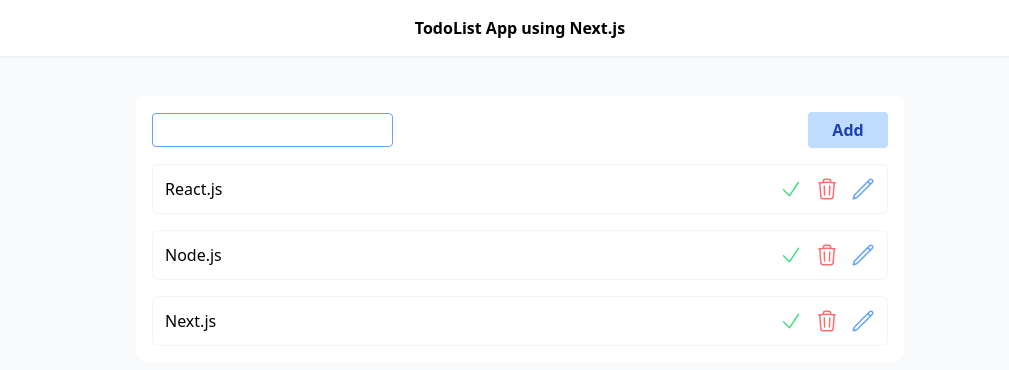
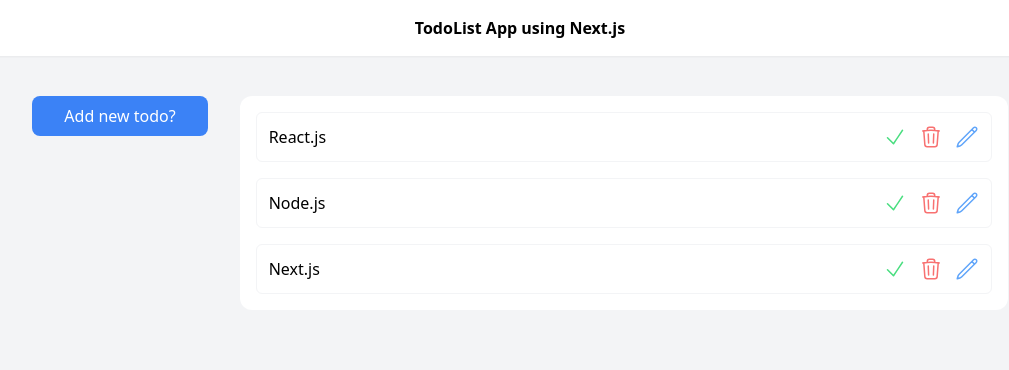
Before and after one commit to Am1rreza/TodoList-App, a Next.js app: page / in a window 1280 px wide. Shown: the top 370 px of the page, without its empty margins (120-1129 px from the left). Built offline with nearby package versions, Linux system fonts and the light colour scheme.

Commit message:
some styles changed in todoForm component

```diff
--- a/components/todos/TodoForm.jsx
+++ b/components/todos/TodoForm.jsx
@@ -1,39 +1,87 @@
 import { useState } from "react";
 
 const TodoForm = ({ onAdd }) => {
-  const [value, setValue] = useState("");
+  const [formData, setFormData] = useState({ title: "", description: "" });
+  const [isShow, setIsShow] = useState(false);
 
   // Handlers
+  const changeHandler = (e) => {
+    setFormData({ ...formData, [e.target.name]: e.target.value });
+  };
+
   const submitHandler = (e) => {
     e.preventDefault();
 
-    if (value === "") {
-      alert("Please fill the input !");
+    if (formData.description === "" || formData.title === "") {
+      alert("Please fill out the inputs !");
       return;
     }
 
-    onAdd(value);
+    onAdd(formData);
 
-    setValue("");
+    setFormData({ title: "", description: "" });
   };
+
+  if (!isShow) {
+    return (
+      <div className="">
+        <button
+          onClick={() => setIsShow(true)}
+          className="w-full py-2 px-8 bg-blue-500 text-white rounded-lg hover:bg-blue-600 transition-all duration-300 ease-in-out"
+        >
+          Add new todo?
+        </button>
+      </div>
+    );
+  }
 
   return (
     <form
       onSubmit={(e) => submitHandler(e)}
-      className="w-full max-w-screen-md bg-white pt-4 pb-2 px-2 sm:px-4 sm:pb-0 rounded-t-md flex justify-between items-center gap-x-4"
+      className="w-full max-screen-w-md bg-white p-4 rounded-xl"
     >
+      <div className="mb-4">
+        <label className="text-gray-600 mb-1 block" htmlFor="todo-title">
+          Title
+        </label>
         <input
+          name="title"
+          placeholder="Todo title ..."
+          id="todo-title"
+          className="border px-3 py-2 rounded-lg outline-none focus:ring-2 focus:ring-blue-400 focus:border-none w-full block transition duration-200 ease-out"
           type="text"
-        value={value}
-        onChange={(e) => setValue(e.target.value)}
-        className="border border-blue-400 p-1 rounded outline-none transition-all duration-100 focus:ring-1 focus:ring-blue-400 w-2/3 sm:w-min"
+          value={formData.title}
+          onChange={changeHandler}
         />
+      </div>
+      <div className="mb-8">
+        <label className="text-gray-600 mb-1 block" htmlFor="todo-description">
+          Description
+        </label>
+        <textarea
+          placeholder="Todo description ..."
+          value={formData.description}
+          onChange={changeHandler}
+          name="description"
+          id="todo-description"
+          className="border resize-none px-3 py-2 rounded-lg outline-none focus:ring-2 focus:ring-blue-400 focus:border-none w-full block transition duration-200 ease-out"
+        ></textarea>
+      </div>
+      <div className="flex items-center gap-x-4">
+        <button
+          onClick={() => setIsShow(false)}
+          type="button"
+          className="w-full py-2 text-blue-500 border border-blue-500 rounded-lg  transition-all duration-300 ease-in-out"
+        >
+          Cancel
+        </button>
         <button
           type="submit"
-        className="font-semibold bg-blue-200 text-blue-800 p-1.5 rounded w-16 sm:w-20"
+          className="w-full py-2 bg-blue-500 text-white rounded-lg hover:bg-blue-600 transition-all duration-300 ease-in-out"
         >
-        Add
+          Add new todo
         </button>
+      </div>
     </form>
   );
 };
--- a/components/todos/TodoList.jsx
+++ b/components/todos/TodoList.jsx
@@ -2,7 +2,7 @@ import { HiCheck, HiOutlineTrash, HiOutlinePencil } from "react-icons/hi2";
 
 const TodoList = ({ data, onDelete }) => {
   return (
-    <div className="w-full max-w-screen-md bg-white p-2 pb-0 sm:p-4 sm:pb-0 rounded-b-xl">
+    <div className="w-full max-w-screen-md bg-white p-4 pb-0 sm:pb-0 rounded-xl">
       {data.map((todo) => {
         return (
           <div
--- a/pages/api/todos/index.js
+++ b/pages/api/todos/index.js
@@ -4,7 +4,8 @@ export default function handler(req, res) {
   if (req.method === "POST") {
     const newTodo = {
       id: new Date().getTime(),
-      title: req.body.todoTitle,
+      title: req.body.formData.title,
+      description: req.body.formData.description,
     };
     todos.push(newTodo);
 
--- a/pages/index.js
+++ b/pages/index.js
@@ -27,9 +27,9 @@ export default function Home() {
       .catch((err) => alert(err));
   };
 
-  const addTodo = async (todoTitle) => {
+  const addTodo = async (formData) => {
     await axios
-      .post("/api/todos", { todoTitle })
+      .post("/api/todos", { formData })
       .then((res) => {
         setData(res.data.todos);
       })
@@ -53,13 +53,13 @@ export default function Home() {
   }
 
   return (
-    <div className="bg-gray-50 min-h-screen">
+    <div className="bg-gray-100 min-h-screen">
       <nav className=" w-full bg-white shadow-sm flex justify-center py-4 mb-6">
         <h1 className="font-bold">TodoList App using Next.js</h1>
       </nav>
       <div className="container p-4 xl:max-w-screen-xl mx-auto">
-        <section className="flex flex-col items-center justify-center">
-          <TodoForm onAdd={( value) => addTodo( value)} />
+        <section className="flex md:flex-row md:items-start md:justify-center gap-x-8 flex-col gap-y-8">
+          <TodoForm onAdd={(formData) => addTodo(formData)} />
           <TodoList data={data} onDelete={deleteTodo} />
         </section>
       </div>
```
Lines whose indentation alone changed are shown as unchanged.
